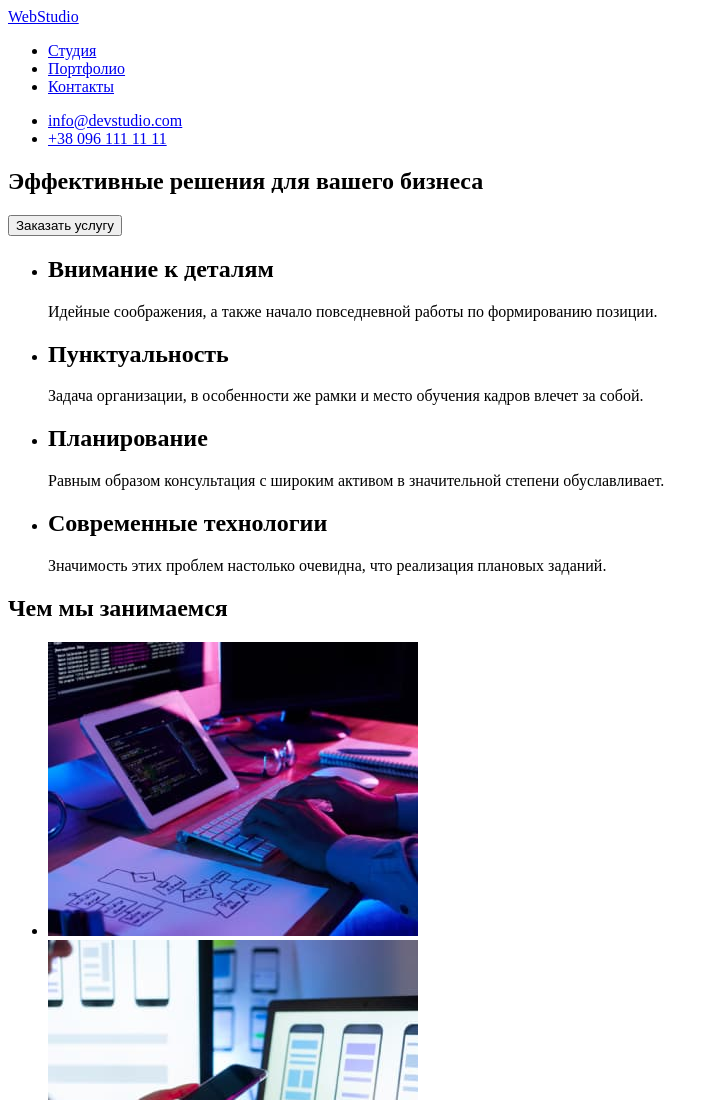
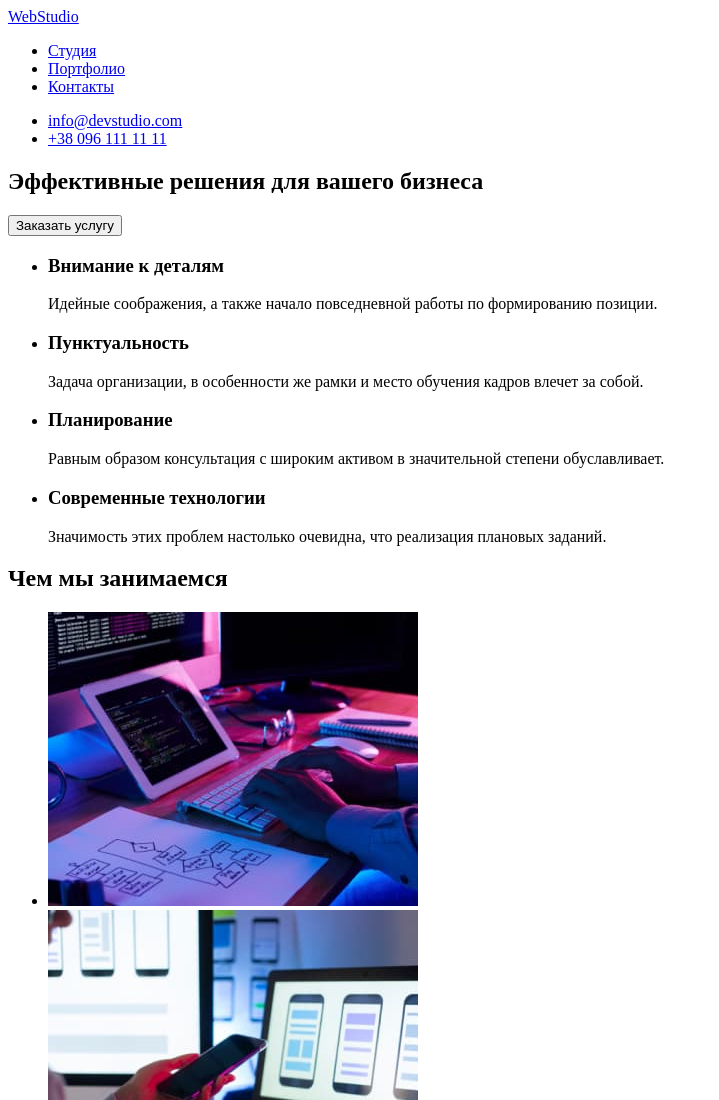
Before and after one commit to KostiantynO/goit-markup-hw-01, a plain HTML site: page index.html in a window 1280 px wide. Shown: the top 1100 px of the page, without its empty margins (0-719 px from the left). Drawn offline with Linux system fonts and the light colour scheme.

Commit message:
Updated index.html
3 версия - 10 Мая 2021, 04:21 AM.

Tech Skills Homework#1 Review:
Mistakes to correct:
	1) Во первых - нужен сабмит. У меня нету сабмита на Schoology. Done.
	2) Слишком моного комментариев. Сбивает.  Done.
	3) Логотип должен быть внутри навигации, перед списком меню.  Done.
	4) Заголовки в секции "Особенности", должны быть h3.  Done.
P.S. Долго не видел, где ревью - а оно в маленьком комменте было - а там целая ссылк

```diff
--- a/index.html
+++ b/index.html
@@ -10,61 +10,12 @@
     <p hidden>
       Задание:
       <!-- Ссылка на ДЗ#1: https://github.com/goitacademy/html-css-homework/blob/master/01-html.md -->
-
       <!-- Ссылка на макет ДЗ#1: https://www.figma.com/file/oTYBECAN79dXy19hzWObO4/Web-Studio-(Version-2.1)?node-id=0%3A1 -->
-
-      <!-- BackLog: Tech Skills, Home Work #1
-        Задание:
-          1) Создай репозиторий goit-markup-hw-01. Done.
-          2) Выполни HTML-разметку макета страницы домашнего задания #1, без CSS оформления.
-            Deadline 03/05/2021 11:00 PM.
-            Doing now 02/05/2021.I need an internet connection, it was lost at 02/05/2021 12:36.
-            Never delay with the homework - best to submit as soon, as you can physically output MVP
-            (minimum valuable product).
-          3) Настрой GitHub Pages. Done.
-          4) Добавь ссылку на живую страницу в шапку GitHub-репозитория. To Do today at 02/05/2021.
-
-        Критерии приёма работы наставником
-          Проект:
-            «A1» Главный HTML-файл называется index.html.
-            «A2» В корне проекта есть папка images с изображениями.
-            «A3» В названиях файлов нет заглавных букв, пробелов и транслита, только буквы и слова английского языка.
-            «A4» Исходный код отформатирован при помощи Prettier.
-            «A5» Все изображения и текстовый контент взяты из макета.
-            «A6» Все растровые изображения оптимизированы используя squoosh.
-            «A7» Код написан следуя руководству.
-
-          HTML Разметка:
-            «B1» Разметка страницы Студия набрана в файле index.html.
-            «B2» Выполнена HTML-разметка всех элементов макета.
-            «B3» Теги использованы согласно их семантического смысла.
-            «B4» HTML проходит проверку валидатором без ошибок.
-            «B5» В разметке есть теги для выделения основной структуры страницы: <header>, <main> и <footer>.
-            «B6» Логотип в хедере и футере - это ссылка с текстом, не изображение.
-            «B7» Тег <nav> использован единожды на странице – в хедере.
-            «B8» Контакты в хедере (почта и телефон) находятся вне тега <nav>.
-            «B9» Тег <h1> использован один раз на странице.
-            «B10» Элемент с текстом "Заказать услугу" - это кнопка с type="button".
-            «B11» Заголовки секций размечены тегом <h2>.
-            «B12» У тегов <img> указаны атрибуты размеров, как минимум width.
-            «B13» У тегов <img> есть атрибут alt, который заполнен кратким описанием о том, что изображено на картинке.
-            «B14» Изображения экспортированы из макета в формате jpg.
-            «B15» Группы однотипных элементов собраны в списки <ul>.
-            «B16» Тег <address> использован только в футере.
-
-        Backlog end.
-      -->
     </p>
 
-    <!-- Заголовок сайта. ("Верхняя линия" из макета Figma)
-      Включает "лого + навигацию" и "почта + телефон".
-    -->
     <header>
-      <!-- Ссылка в хедере на страницу "Студия" (Логотип-Текст) -->
-      <a href="index.html" target="_blank" rel="noopener noreferrer">WebStudio</a>
-
-      <!-- Навигация - список из однотипных ссылок на другие страницы сайта. -->
       <nav>
+        <a href="index.html" target="_blank" rel="noopener noreferrer">WebStudio</a>
         <ul>
           <li><a href="#">Студия</a></li>
           <li><a href="#">Портфолио</a></li>
@@ -72,55 +23,51 @@
         </ul>
       </nav>
 
-      <!-- Список из ссылок на контакты (почта и телефон) -->
       <ul>
         <li><a href="mailto:info@devstudio.com">info@devstudio.com</a></li>
         <li><a href="tel:+380961111111">+38 096 111 11 11</a></li>
       </ul>
     </header>
 
-    <!-- Уникальный контент сайта (Услуги веб студии) -->
     <main>
-      <!-- "Шапка" из макета Figma -->
       <section>
         <h1>Эффективные решения для вашего бизнеса</h1>
 
         <button type="button">Заказать услугу</button>
       </section>
 
-      <!-- "Особенности" из макета Figma -->
+      <!-- "Особенности", со скрытым заголовком h2 -->
       <section>
         <h2 hidden>Особенности</h2>
         <ul>
           <li>
-            <h2>Внимание к деталям</h2>
+            <h3>Внимание к деталям</h3>
             <p>Идейные соображения, а также начало повседневной работы по формированию позиции.</p>
           </li>
 
           <li>
-            <h2>Пунктуальность</h2>
+            <h3>Пунктуальность</h3>
             <p>
               Задача организации, в особенности же рамки и место обучения кадров влечет за собой.
             </p>
           </li>
           <li>
-            <h2>Планирование</h2>
+            <h3>Планирование</h3>
             <p>
               Равным образом консультация с широким активом в значительной степени обуславливает.
             </p>
           </li>
           <li>
-            <h2>Современные технологии</h2>
+            <h3>Современные технологии</h3>
             <p>Значимость этих проблем настолько очевидна, что реализация плановых заданий.</p>
           </li>
         </ul>
       </section>
 
-      <!-- "Чем мы занимаемся" из макета Figma -->
       <section>
         <h2>Чем мы занимаемся</h2>
 
-        <!-- Список из 3-х сжатых изображений *.jpg -->
+        <!-- Сжатые *.jpg "примеры работы" -->
         <ul>
           <li>
             <img
@@ -149,11 +96,10 @@
         </ul>
       </section>
 
-      <!-- "Наша команда" из макета Figma -->
       <section>
         <h2>Наша команда</h2>
 
-        <!-- Список из 4-х сжатых изображений *.jpg участников команды, с именем(заголовок3) и названием должности(параграф) -->
+        <!-- Cжатые *.jpg участников -->
         <ul>
           <li>
             <img
@@ -199,12 +145,9 @@
       </section>
     </main>
 
-    <!-- "Подвал" из макета Figma (с адрессом студии) -->
     <footer>
-      <!-- Ссылка в футере на страницу "Студия" (Логотип-Текст) -->
       <a href="index.html" target="_blank" rel="noopener noreferrer">WebStudio</a>
 
-      <!-- "Address" из макета Figma (список из ссылок: точка на Gmaps, телефон и почта)-->
       <address>
         <ul>
           <li>
```
